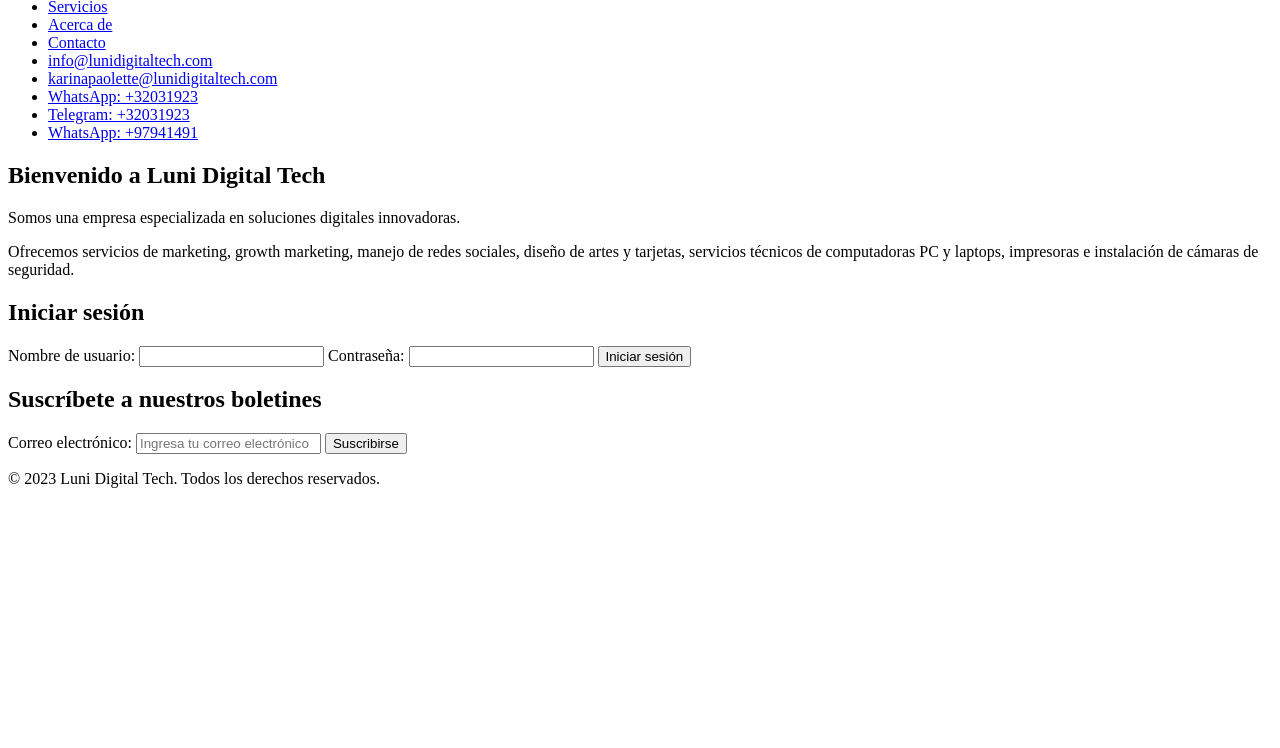
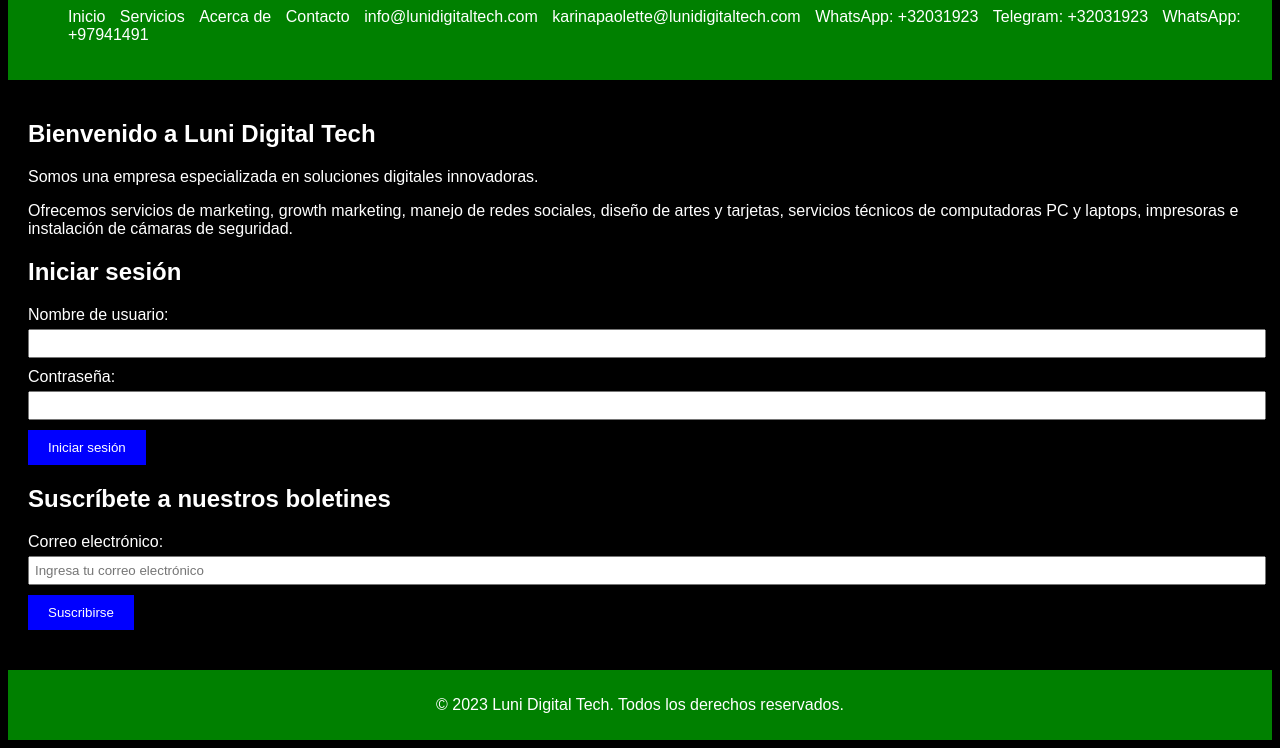
Before and after one commit to karinapaolette/https-lunidigitaltech.github.io, a plain HTML site: page index.html in a window 1280 px wide. Shown: the part 100-848 px from the top of the page. Before the commit the page ends 800 px from the top, so only its background shows below. Drawn offline with Linux system fonts and the light colour scheme.

Commit message:
Update index.html

```diff
--- a/index.html
+++ b/index.html
@@ -15,6 +15,70 @@
   <meta name="twitter:title" content="Luni Digital Tech" />
   <meta name="twitter:description" content="Luni Digital Tech: Marketing, Growth Marketing, Manejo de Redes Sociales, Diseño de Artes y Tarjetas, Servicios Técnicos de Computadoras PC y Laptops, Impresoras e Instalación de Cámaras de Seguridad." />
   <meta name="twitter:image" content="https://lunidigitaltech.com/images/logo.png" />
+
+  <style>
+    body {
+      background-color: black;
+      color: white;
+      font-family: Arial, sans-serif;
+    }
+
+    header {
+      background-color: green;
+      padding: 20px;
+    }
+
+    nav ul li {
+      display: inline;
+      margin-right: 10px;
+    }
+
+    nav ul li a {
+      color: white;
+      text-decoration: none;
+    }
+
+    main {
+      padding: 20px;
+    }
+
+    h1 {
+      color: blue;
+    }
+
+    section {
+      margin-bottom: 20px;
+    }
+
+    form label {
+      display: block;
+      margin-bottom: 5px;
+      color: white;
+    }
+
+    form input[type="text"],
+    form input[type="password"],
+    form input[type="email"] {
+      width: 100%;
+      padding: 5px;
+      margin-bottom: 10px;
+    }
+
+    form input[type="submit"],
+    form button {
+      background-color: blue;
+      color: white;
+      border: none;
+      padding: 10px 20px;
+      cursor: pointer;
+    }
+
+    footer {
+      background-color: green;
+      padding: 10px;
+      text-align: center;
+    }
+  </style>
 </head>
 <body>
   <header>
```
